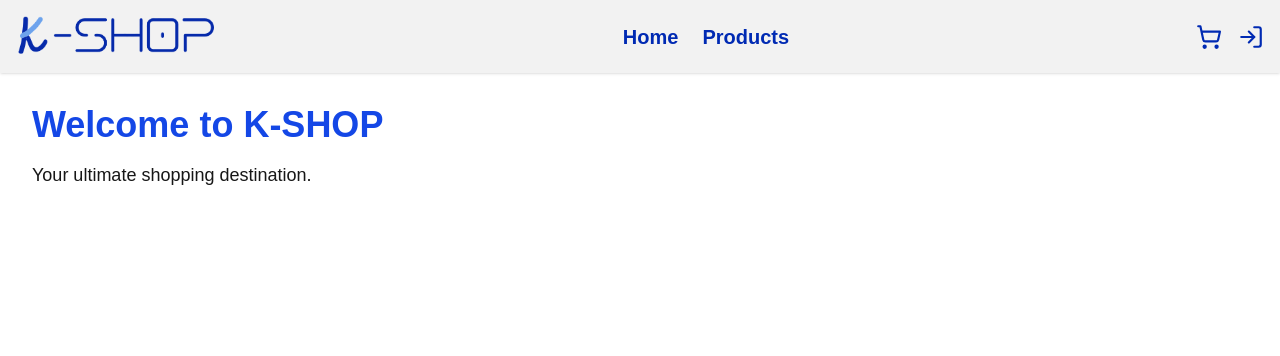
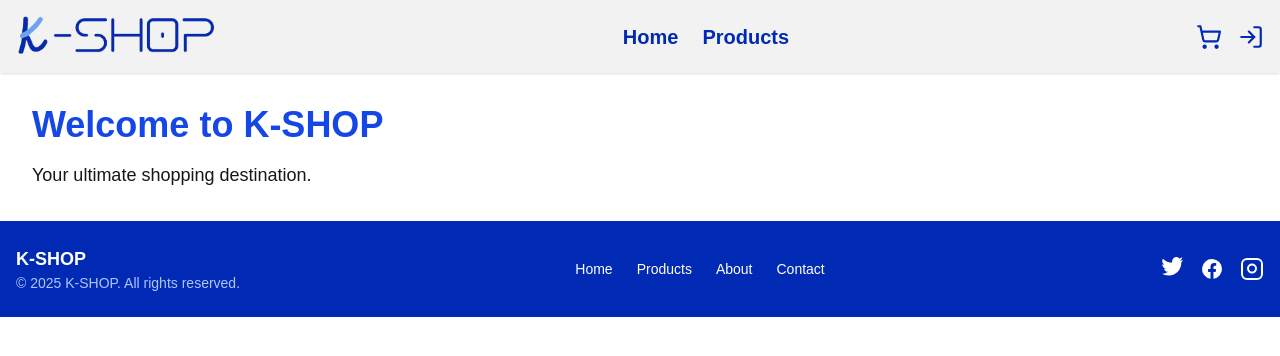
Before and after one commit to Kasra-Zafari/K-SHOP, a Next.js app: page / in a window 1280 px wide. Shown: the top 356 px of the page. Built offline with nearby package versions, Linux system fonts and the light colour scheme.

Commit message:
add footer

```diff
--- a/src/app/layout.js
+++ b/src/app/layout.js
@@ -1,5 +1,6 @@
 import Header from '@/components/Header';
 import './globals.css';
+import Footer from '@/components/Footer';
 
 
 export const metadata = {
@@ -17,6 +18,7 @@ export default function RootLayout({ children }) {
       <body>
         <Header />
         {children}
+        <Footer />
       </body>
     </html>
   );
--- /dev/null
+++ b/src/components/Footer.jsx
@@ -0,0 +1,85 @@
+export default function Footer() {
+  return (
+    <footer className="bg-[#002AB3] text-white py-6 px-4">
+      <div className="max-w-7xl mx-auto flex flex-col md:flex-row justify-between items-center gap-4">
+        <div>
+          <h2 className="font-bold text-lg">K-SHOP</h2>
+          <p className="text-sm text-[#B0C4FF]">© 2025 K-SHOP. All rights reserved.</p>
+        </div>
+
+        <nav className="flex gap-6 text-sm">
+          <a href="/" className="hover:underline">
+            Home
+          </a>
+          <a href="/products" className="hover:underline">
+            Products
+          </a>
+          <a href="/about" className="hover:underline">
+            About
+          </a>
+          <a href="/contact" className="hover:underline">
+            Contact
+          </a>
+        </nav>
+
+        <div className="flex gap-4">
+          {/* social media*/}
+          <a
+            href="https://twitter.com"
+            target="_blank"
+            rel="noopener noreferrer"
+            aria-label="Twitter"
+            className="hover:text-[#72B7F2]"
+          >
+            <svg
+              xmlns="http://www.w3.org/2000/svg"
+              className="w-6 h-6"
+              fill="currentColor"
+              viewBox="0 0 24 24"
+              stroke="none"
+            >
+              <path d="M23 3a10.9 10.9 0 01-3.14.86A4.48 4.48 0 0022.4.36a9.2 9.2 0 01-2.9 1.11A4.52 4.52 0 0016.6 0a4.49 4.49 0 00-4.49 4.49c0 .35.04.69.11 1.02A12.8 12.8 0 013 1.64a4.48 4.48 0 001.39 6.01 4.43 4.43 0 01-2.04-.56v.06a4.49 4.49 0 003.6 4.4 4.49 4.49 0 01-2.03.08 4.5 4.5 0 004.2 3.12 9 9 0 01-5.5 1.9 9 9 0 01-1.07-.06 12.8 12.8 0 006.93 2.03c8.31 0 12.86-6.89 12.86-12.86 0-.2 0-.42-.02-.63A9.22 9.22 0 0023 3z" />
+            </svg>
+          </a>
+          <a
+            href="https://facebook.com"
+            target="_blank"
+            rel="noopener noreferrer"
+            aria-label="Facebook"
+            className="hover:text-[#72B7F2]"
+          >
+            <svg
+              xmlns="http://www.w3.org/2000/svg"
+              className="w-6 h-6"
+              fill="currentColor"
+              viewBox="0 0 24 24"
+              stroke="none"
+            >
+              <path d="M22 12a10 10 0 10-11.5 9.87v-6.99h-2.4v-2.88h2.4v-2.2c0-2.37 1.41-3.69 3.57-3.69 1.04 0 2.13.18 2.13.18v2.35h-1.2c-1.18 0-1.54.73-1.54 1.48v1.88h2.62l-.42 2.88h-2.2v6.99A10 10 0 0022 12z" />
+            </svg>
+          </a>
+          <a
+            href="https://instagram.com"
+            target="_blank"
+            rel="noopener noreferrer"
+            aria-label="Instagram"
+            className="hover:text-[#72B7F2]"
+          >
+            <svg
+              xmlns="http://www.w3.org/2000/svg"
+              className="w-6 h-6"
+              fill="none"
+              viewBox="0 0 24 24"
+              stroke="currentColor"
+              strokeWidth={2}
+            >
+              <rect width={20} height={20} x={2} y={2} rx={5} ry={5} />
+              <path d="M16 11.37a4 4 0 11-7.99 0 4 4 0 017.99 0z" />
+              <path d="M17.5 6.5h.01" />
+            </svg>
+          </a>
+        </div>
+      </div>
+    </footer>
+  );
+}
```
